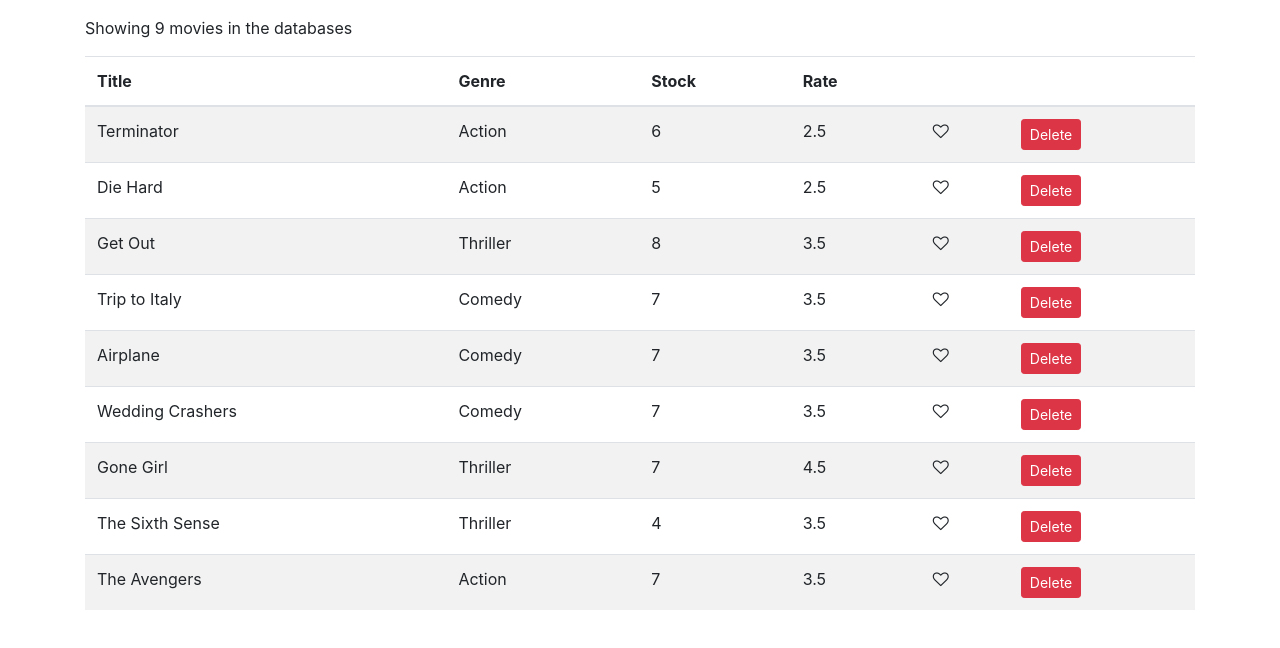
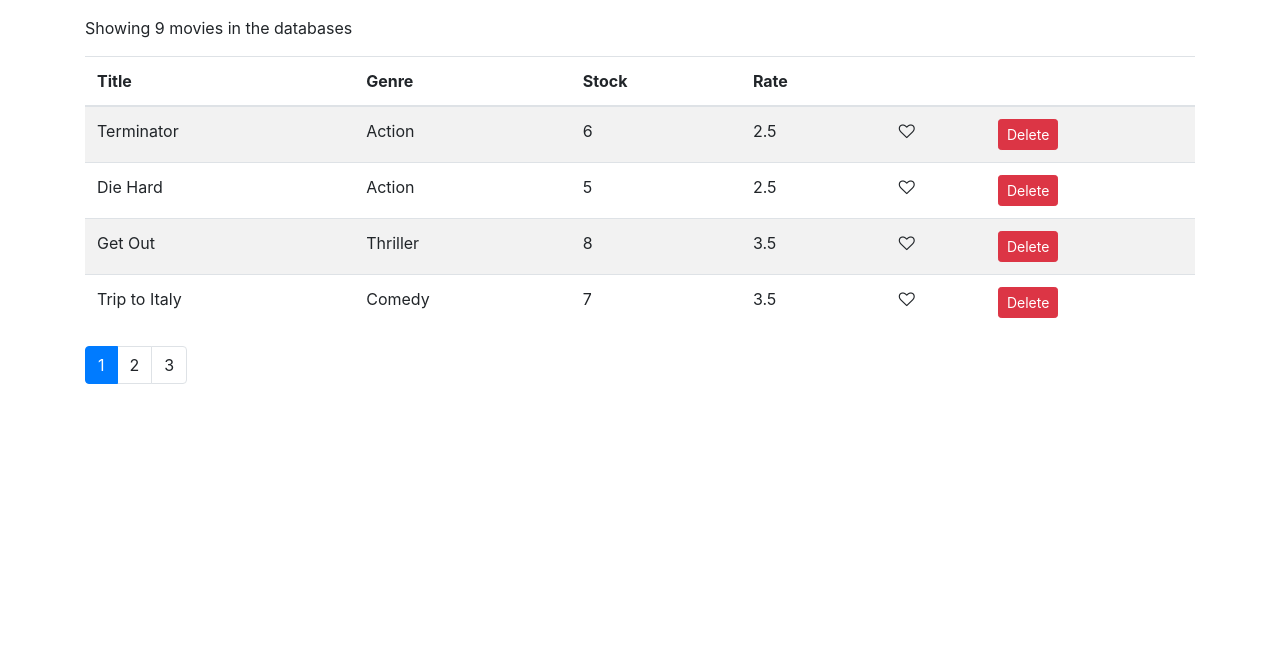
Before and after one commit to anilrai01/react-basics, a React (Create React App) app: page / in a window 1280 px wide. Shown: the top 648 px of the page. Built offline with nearby package versions, Linux system fonts and the light colour scheme.

Commit message:
Added Pagination Algorithm

```diff
--- /dev/null
+++ b/src/components/common-comp/pagination.jsx
@@ -0,0 +1,28 @@
+import React from "react";
+import _ from "lodash";
+
+const Pagination = props => {
+  const { itemsCount, pageSize, onPageChange, currentPage } = props;
+  const pagesCount = Math.ceil(itemsCount / pageSize);
+  const pages = _.range(1, pagesCount + 1);
+
+  if (pagesCount === 1) return null;
+  return (
+    <nav>
+      <ul className="pagination">
+        {pages.map(page => (
+          <li
+            key={page}
+            className={page == currentPage ? "page-item active" : "page-item"}
+          >
+            <a className="page-link" onClick={() => onPageChange(page)}>
+              {page}
+            </a>
+          </li>
+        ))}
+      </ul>
+    </nav>
+  );
+};
+
+export default Pagination;
--- a/src/components/movies.jsx
+++ b/src/components/movies.jsx
@@ -1,10 +1,14 @@
 import React, { Component } from "react";
 import { getMovies } from "../services/fakeMovieService";
 import Like from "./common-comp/like";
+import Pagination from "./common-comp/pagination";
+import { paginate } from "./utils/paginate";
 
 class Movie extends Component {
   state = {
-    movies: getMovies()
+    movies: getMovies(),
+    currentPage: 1,
+    pageSize: 4
   };
 
   handleDelete(stateID) {
@@ -18,7 +22,10 @@
     let index = movies.indexOf(movie);
     movies[index].liked = !movies[index].liked;
     this.setState({ movies });
-    console.log(movies[index].liked);
+  };
+
+  handlePageChange = page => {
+    this.setState({ currentPage: page });
   };
 
   componentDidUpdate() {
@@ -26,11 +33,15 @@
   }
 
   render() {
-    if (this.state.movies.length <= 0)
-      return <p>There are no movies in the databases</p>;
+    const pCount = this.state.movies.length;
+    const { pageSize, currentPage, movies: allMovies } = this.state;
+
+    const movies = paginate(allMovies, currentPage, pageSize);
+
+    if (pCount <= 0) return <p>There are no movies in the databases</p>;
     return (
       <React.Fragment>
-        <p>Showing {this.state.movies.length} movies in the databases</p>
+        <p>Showing {pCount} movies in the databases</p>
         <table className="table table-striped ">
           <thead>
             <tr>
@@ -43,7 +54,7 @@
             </tr>
           </thead>
           <tbody>
-            {this.state.movies.map(movie => (
+            {movies.map(movie => (
               <tr key={movie._id}>
                 <td>{movie.title}</td>
                 <td>{movie.genre.name}</td>
@@ -70,6 +81,12 @@
             ))}
           </tbody>
         </table>
+        <Pagination
+          itemsCount={pCount}
+          pageSize={pageSize}
+          currentPage={currentPage}
+          onPageChange={this.handlePageChange}
+        />
       </React.Fragment>
     );
   }
--- /dev/null
+++ b/src/components/utils/paginate.js
@@ -0,0 +1,9 @@
+import _ from "lodash";
+
+export function paginate(items, pageNumber, pageSize) {
+  const startIndex = (pageNumber - 1) * pageSize;
+  return _(items)
+    .slice(startIndex)
+    .take(pageSize)
+    .value();
+}
```
Also changed, not shown: 1 other file (tests, documents, lock files or other folders).
